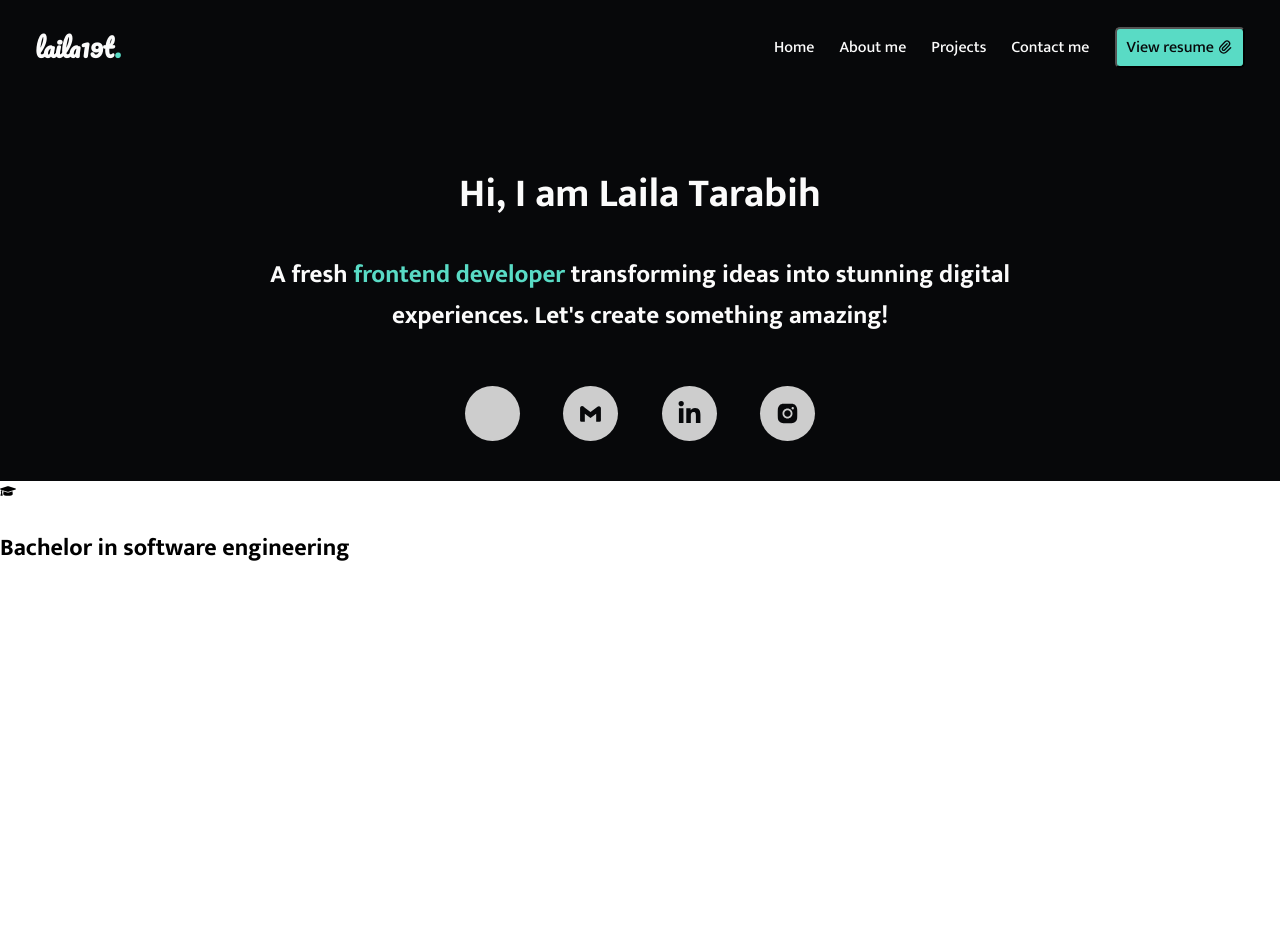
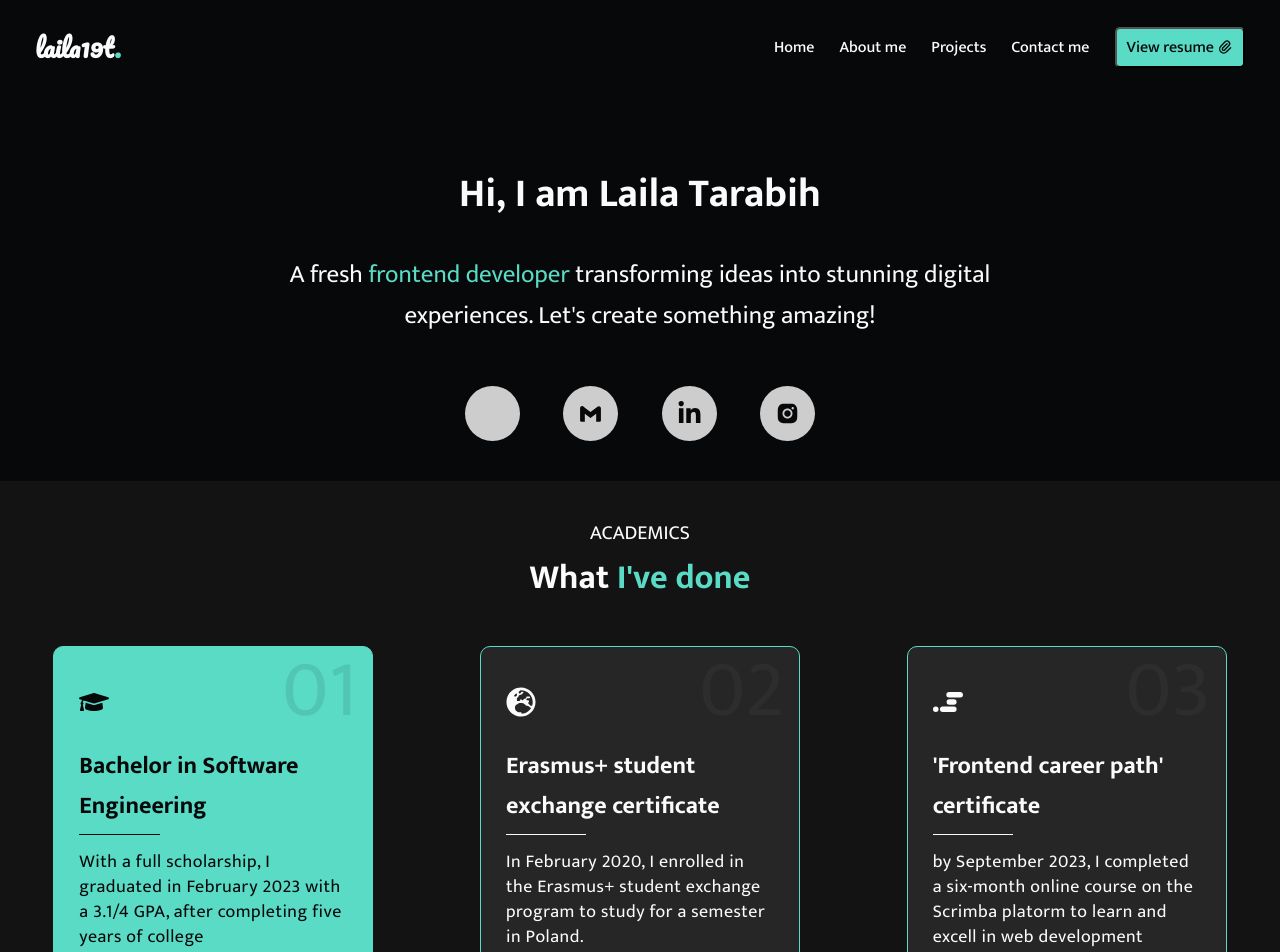
Before and after one commit to Leila19t/Portfolio, a React (Vite) app: page / in a window 1280 px wide. Shown: the top 952 px of the page. Before the commit the page ends 800 px from the top, so only its background shows below. Built offline with nearby package versions, Linux system fonts and the light colour scheme; some icons are missing.

Commit message:
fixed certificates

```diff
--- a/src/components/CertificateCard.jsx
+++ b/src/components/CertificateCard.jsx
@@ -2,10 +2,10 @@ import React from "react";
 
 export default function CertificateCard({num, icon, title, content}){
     return(
-        <div className="certificate-card">
+        <div className={ num==="01" ? "certificate-card first-certificate" : "certificate-card"} num={num}>
             {icon}
             <h2>{title}</h2>
-            <div className="line"></div>
+            <div className={num==="01" ? "line first-line" : "line"}></div>
             <p>{content}</p>
         </div>
     )
--- a/src/index.css
+++ b/src/index.css
@@ -10,11 +10,13 @@
   --font-color: #FBFBFB;
 }
 
-*,*::after,*::before{
+*,
+*::after,
+*::before {
   box-sizing: border-box;
 }
 
-body{
+body {
   margin: 0;
   padding: 0;
   font-family: 'Mukta', sans-serif;
@@ -22,7 +24,7 @@ body{
 
 /* header */
 
-nav{
+nav {
   background: var(--dark-background);
   display: flex;
   justify-content: space-between;
@@ -30,30 +32,30 @@ nav{
   padding: 25px 35px;
 }
 
-nav>h3{
+nav>h3 {
   color: var(--font-color);
   font-size: 25px;
   margin: 0;
   font-family: Pacifico;
 }
 
-.green{
+.green {
   color: var(--accent-color);
 }
 
-.nav-links{
+.nav-links {
   display: flex;
   gap: 25px;
   align-items: baseline;
 }
 
-.nav-links>a{
+.nav-links>a {
   color: var(--font-color);
   text-decoration: none;
   font-weight: 500;
 }
 
-.resume-btn{
+.resume-btn {
   font-family: 'Mukta', sans-serif;
   font-weight: 500;
   padding: 5px 10px;
@@ -68,31 +70,32 @@ nav>h3{
 
 /* home */
 
-.home-container{
+.home-container {
   background-color: var(--dark-background);
   padding: 40px;
   text-align: center;
   color: var(--font-color);
 }
 
-.home-container>h1{
+.home-container>h1 {
   font-size: 40px;
 }
 
-.home-container>h3{
+.home-container>h3 {
   font-size: 25px;
   margin: 0 auto;
-  width: 800px;
+  width: 60%;
+  font-weight: 400;
 }
 
-.social-buttons{
-width:350px;
+.social-buttons {
+  width: 350px;
   margin: 50px auto 0;
   display: flex;
   justify-content: space-between;
 }
 
-.social-buttons>a{
+.social-buttons>a {
   font-size: 25px;
   background: var(--icon-color);
   padding: 15px;
@@ -101,6 +104,87 @@ justify-content: space-between;
   color: var(--dark-background);
 }
 
-.certificate-card{
-  width: 400px;
+.certificates-container{
+  text-align: center;
+  background: var(--light-background);
+  padding-top: 35px;
 }
+
+.certificates-container>p{
+  margin-top: 0;
+  color: var(--font-color);
+  font-size: 20px;
+  margin-bottom: 0;
+}
+
+.certificates-container>h3{
+  color: var(--font-color);
+  font-size: 34px;
+  margin-top: 0;
+  margin-bottom: 0;
+}
+
+.certificate-card {
+  width: 25%;
+  background: var(--card-background);
+  padding: 40px 25px 25px 25px;
+  border-radius: 10px;
+  border: 1px solid var(--accent-color);
+  text-align: left;
+  color: var(--font-color);
+  position: relative;
+}
+
+.certificate-card::after{
+  color: #2D2D2D;
+  content: attr(num);
+  display: block;
+  font-size: 80px;
+  line-height: 1;
+  position: absolute;
+  top: 5px;
+  right: 15px;
+}
+
+.first-certificate{
+  background: var(--accent-color);
+  color: var(--dark-background);
+}
+
+.first-certificate::after{
+  color: #50C6B3;
+}
+
+.cert-icon{
+  font-size: 30px;
+}
+
+.certificate-card>h2{
+  margin-bottom: 8px;
+}
+
+.certificate-card>p{
+  margin-top: 15px;
+  margin-bottom: 0;
+  line-height: 25px;
+  font-size: 18px;
+  letter-spacing: .5px;
+  font-weight: 400;
+}
+
+.line{
+  height: 1.5px;
+  width: 30%;
+  background: var(--font-color);
+}
+
+.first-line{
+  background: var(--dark-background);
+}
+
+.certificates{
+  display: flex;
+  justify-content: space-around;
+  background: var(--light-background);
+  padding: 40px 0;
+}
--- a/src/sections/Home.jsx
+++ b/src/sections/Home.jsx
@@ -12,21 +12,26 @@ export default function Home() {
 
     const certificates = [
         {
-            icon: <FaGraduationCap />,
+            icon: <FaGraduationCap className="cert-icon"/>,
             title: "Bachelor in Software Engineering",
-            content: "lorem ipsum fhfu sloif uhe iuhknla iuyhw lihwa kuyw cdlo9s kiwhdb liowdb lawobc akujkbf ausgba khabf, ajhvfa ajhvf lhiaf kugrf kiy w aufb v ufff."
+            content: "With a full scholarship, I graduated in February 2023 with a 3.1/4 GPA, after completing five years of college",
+            num: "01"
         },
         {
-            icon: <FaGlobeEurope />,
+            icon: <FaGlobeEurope className="cert-icon"/>,
             title: "Erasmus+ student exchange certificate",
-            content: "ss"
+            content: "In February 2020, I enrolled in the Erasmus+ student exchange program to study for a semester in Poland.",
+            num: "02"
         },
         {
-            icon: <SiScrimba />,
+            icon: <SiScrimba className="cert-icon"/>,
             title: "'Frontend career path' certificate",
-            content: "ss"
+            content: "by September 2023, I completed a six-month online course on the Scrimba platorm to learn and excell in web development",
+            num: "03"
         }
     ]
+
+    const certificateElements = certificates.map(cer => <CertificateCard icon={cer.icon} title={cer.title} content={cer.content} num={cer.num}/>)
 
     return (
         <div>
@@ -40,12 +45,14 @@ export default function Home() {
                     <a href="#"><AiFillInstagram /></a>
                 </div>
             </div>
-            <div className="certificates">
-                <CertificateCard icon={<FaGraduationCap/>}
-                                 title={"Bachelor in software engineering"}
-                                 content={""}
-                                 />
+            <div className="certificates-container">
+                <p>ACADEMICS</p>
+                <h3>What <span className="green">I've done</span></h3>
+                <div className="certificates">
+                    {certificateElements}
+                </div>
             </div>
+
         </div>
 
     )
```
Lines whose indentation alone changed are shown as unchanged.
